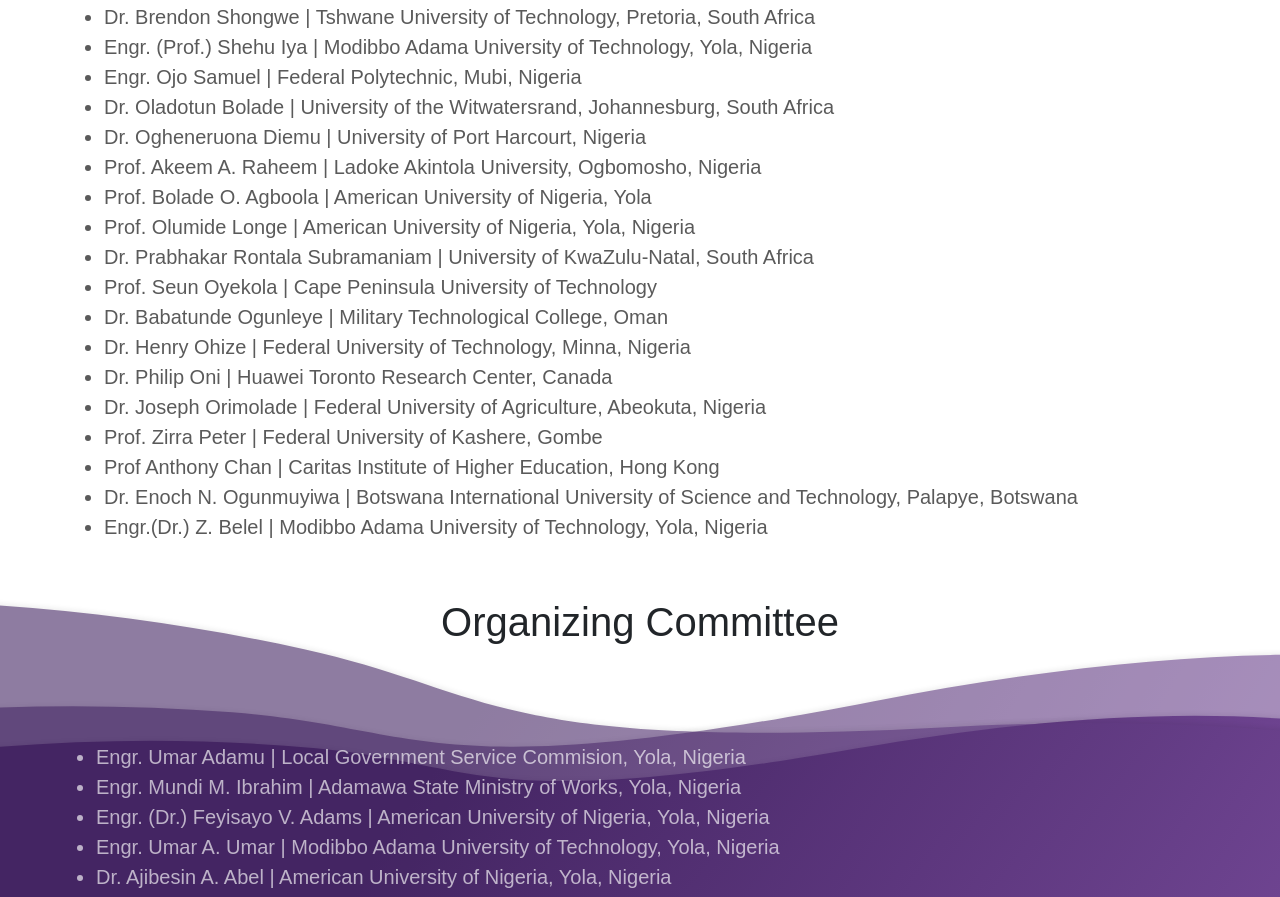
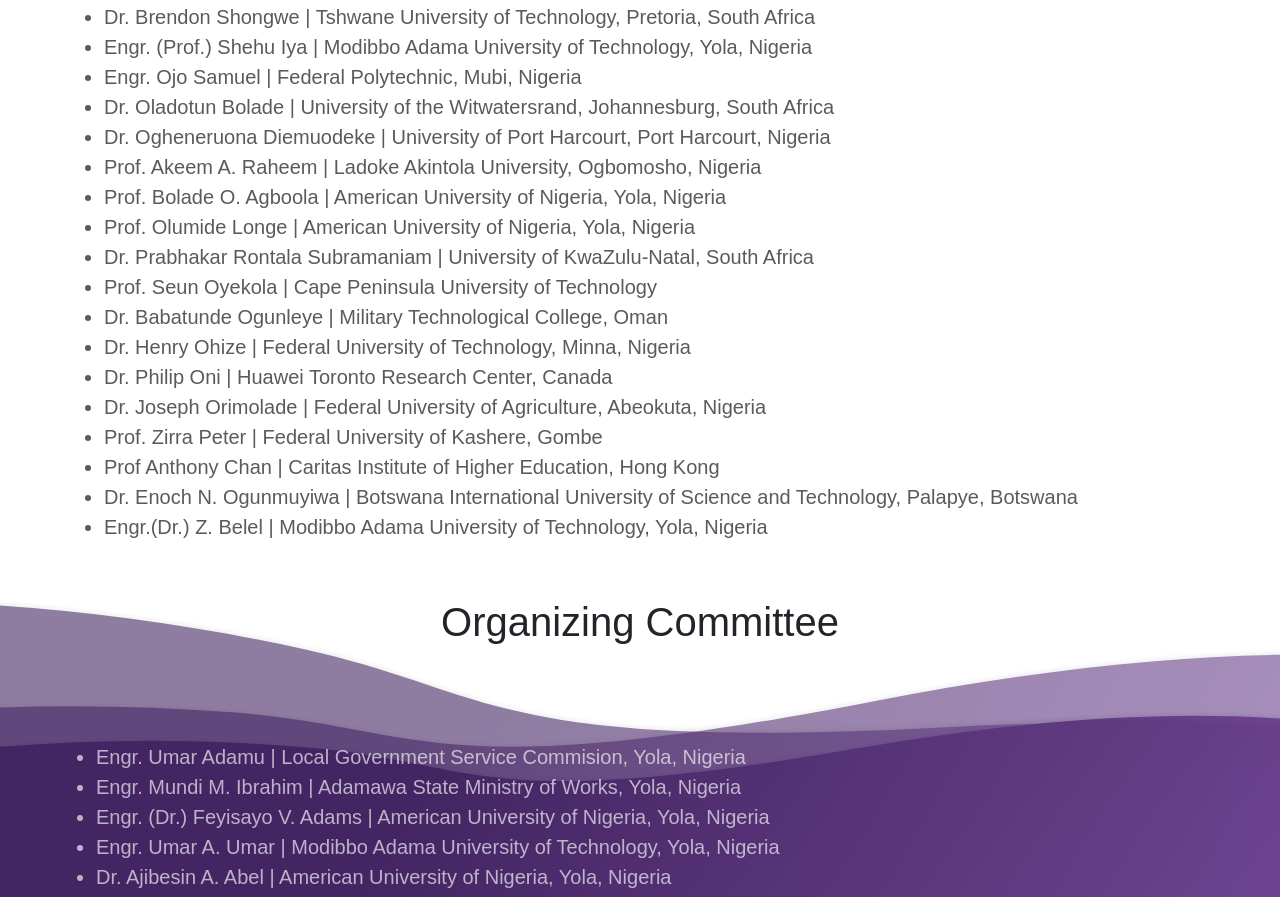
Before and after one commit to danrejsa/conference, a React (Create React App) app: page / in a window 1280 px wide. Shown: the part 2290-3187 px from the top of the page. Built offline with nearby package versions, Linux system fonts and the light colour scheme.

Commit message:
conference

```diff
--- a/src/components/home.jsx
+++ b/src/components/home.jsx
@@ -90,9 +90,9 @@
           <li>Engr. (Prof.) Shehu Iya | Modibbo Adama University of Technology, Yola, Nigeria</li>
           <li>Engr. Ojo Samuel | Federal Polytechnic, Mubi, Nigeria </li>
           <li>Dr. Oladotun Bolade | University of the Witwatersrand, Johannesburg, South Africa </li>
-          <li>Dr. Ogheneruona Diemu | University of Port Harcourt, Nigeria</li>
+          <li>Dr. Ogheneruona Diemuodeke | University of Port Harcourt, Port Harcourt, Nigeria</li>
           <li>Prof. Akeem A. Raheem | Ladoke Akintola University, Ogbomosho, Nigeria</li>
-          <li>Prof. Bolade O. Agboola | American University of Nigeria, Yola</li>
+          <li>Prof. Bolade O. Agboola | American University of Nigeria, Yola, Nigeria</li>
           <li>Prof. Olumide Longe | American University of Nigeria, Yola, Nigeria</li>
           <li>Dr. Prabhakar Rontala Subramaniam | University of KwaZulu-Natal, South Africa</li>
           <li>Prof. Seun Oyekola | Cape Peninsula University of Technology</li>
--- a/src/components/register.jsx
+++ b/src/components/register.jsx
@@ -34,7 +34,7 @@
         </tr>
         <tr>
           <th scope="row">Students</th>
-          <td>25,000 NGN</td>
+          <td>40,000 NGN</td>
           <td>Feb. 15, 2020</td>
           <td>N/A</td>
         </tr>
```
Also changed, not shown: 1 other file (tests, documents, lock files or other folders).
